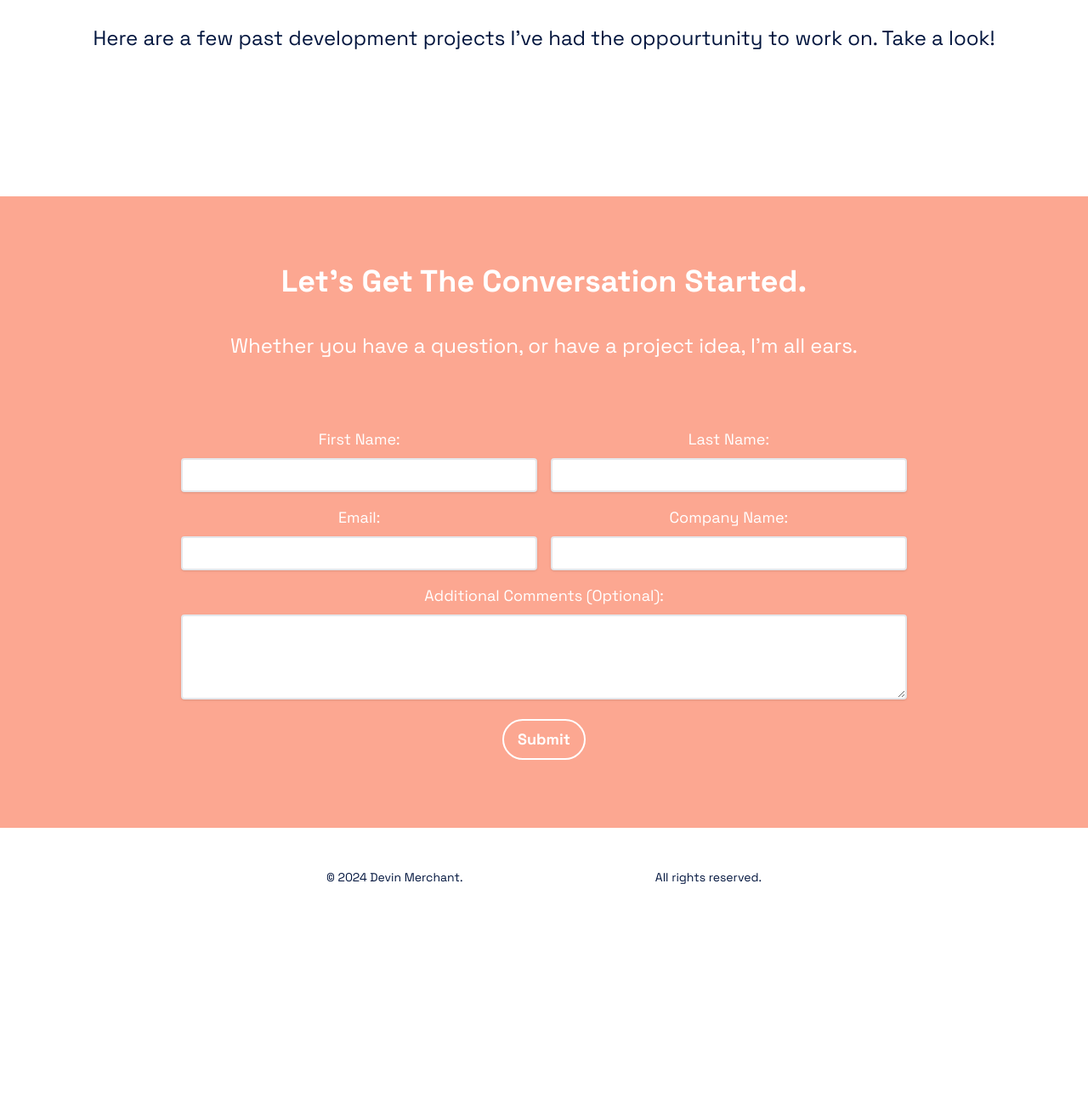
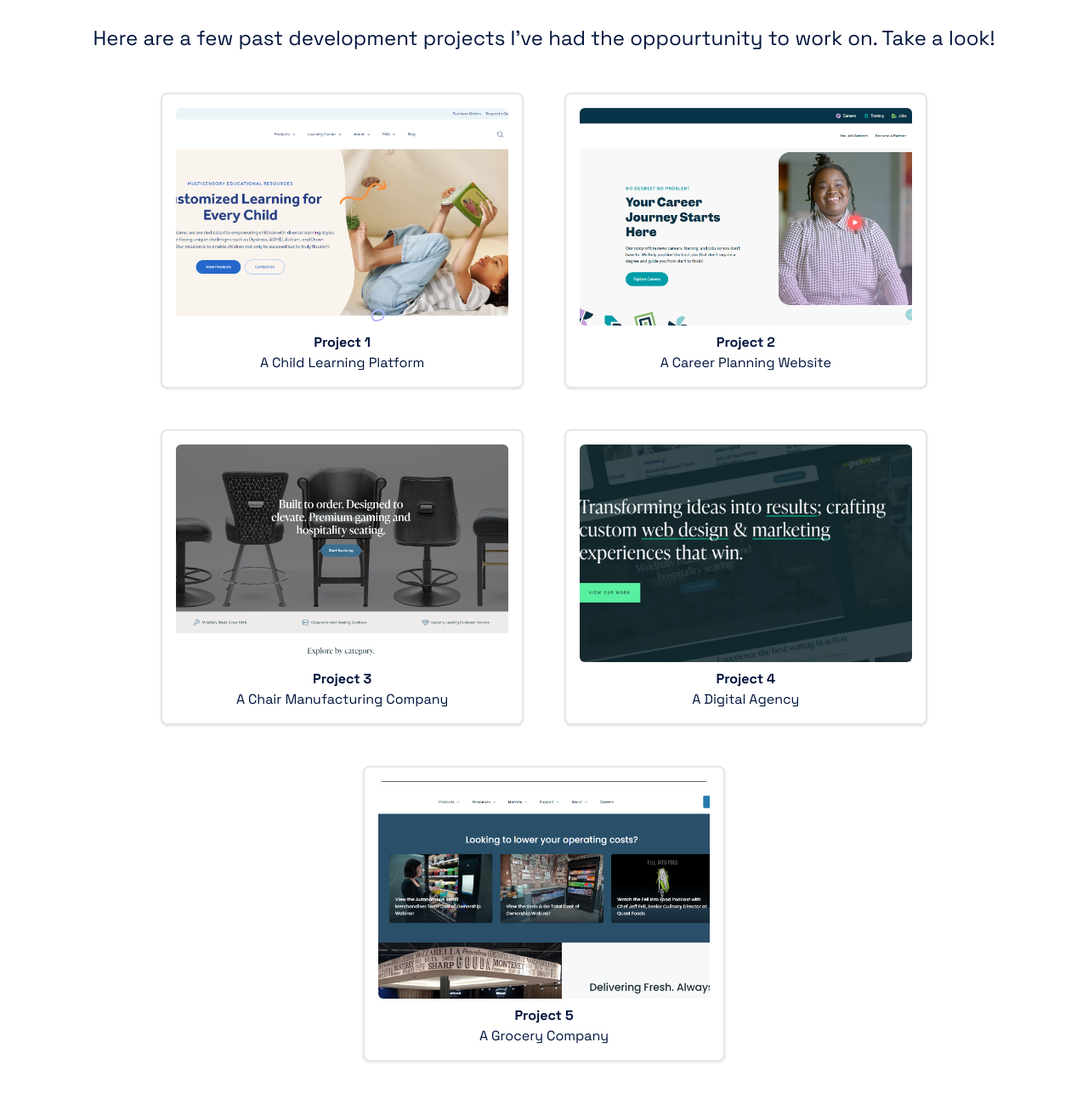
Before and after one commit to devinmerch/devinmerch.github.io, a website: page index.html in a window 1280 px wide. Shown: the part 2414-3700 px from the top of the page at 85% size. Before the commit the page ends 3504 px from the top, so only its background shows below. Drawn offline with nearby package versions, Linux system fonts and the light colour scheme; a web font is replaced by a local one.

Commit message:
adding cards

```diff
--- a/index.html
+++ b/index.html
@@ -202,6 +202,7 @@
       </section>
 
       <!-- Recent Work -->
+          <!-- Recent Work -->
     <section id="portfolio" class="mt-32 text-center">
       <h2 class="text-3xl font-bold mb-8 text-color-main text-center">
         My Recent Work
@@ -212,6 +213,91 @@
       </h2>
 
       <div class="flex justify-center flex-wrap gap-12">
+        <!-- Card 1 -->
+        <a
+          href="/"
+          target="_blank"
+          rel="noopener noreferrer"
+          class="bg-white p-4 shadow rounded-lg text-color-main block w-full md:w-1/2 lg:w-1/3 border-2 border-gray-200 hover:border-main transition ease-in duration-300"
+        >
+          <div class="text-color-main">
+            <img
+              src="images/example1.png"
+              alt="Project Name"
+              class="rounded-md object-cover h-64 w-full"
+            />
+            <h3 class="mt-2 font-bold">Project 1</h3>
+            <p>A Child Learning Platform</p>
+          </div>
+        </a>
+        <!-- Card 2 -->
+        <a
+          href="/"
+          target="_blank"
+          rel="noopener noreferrer"
+          class="bg-white p-4 shadow rounded-lg text-color-main block w-full md:w-1/2 lg:w-1/3 border-2 border-gray-200 hover:border-main transition ease-in duration-300"
+        >
+          <div class="text-color-main">
+            <img
+              src="images/example2.png"
+              alt="Project Name"
+              class="rounded-md object-cover h-64 w-full"
+            />
+            <h3 class="mt-2 font-bold">Project 2</h3>
+            <p>A Career Planning Website</p>
+          </div>
+        </a>
+        <!-- Card 3 -->
+        <a
+          href="/"
+          target="_blank"
+          rel="noopener noreferrer"
+          class="bg-white p-4 shadow rounded-lg text-color-main block w-full md:w-1/2 lg:w-1/3 border-2 border-gray-200 hover:border-main transition ease-in duration-300"
+        >
+          <div class="text-color-main">
+            <img
+              src="images/example3.png"
+              alt="Project Name"
+              class="rounded-md object-cover h-64 w-full"
+            />
+            <h3 class="mt-2 font-bold">Project 3</h3>
+            <p>A Chair Manufacturing Company</p>
+          </div>
+        </a>
+        <!-- Card 4 -->
+        <a
+          href="/"
+          target="_blank"
+          rel="noopener noreferrer"
+          class="bg-white p-4 shadow rounded-lg text-color-main block w-full md:w-1/2 lg:w-1/3 border-2 border-gray-200 hover:border-main transition ease-in duration-300"
+        >
+          <div class="text-color-main">
+            <img
+              src="images/example4.png"
+              alt="Project Name"
+              class="rounded-md object-cover h-64 w-full"
+            />
+            <h3 class="mt-2 font-bold">Project 4</h3>
+            <p>A Digital Agency</p>
+          </div>
+        </a>
+        <!-- Card 5 -->
+        <a
+          href="/"
+          target="_blank"
+          rel="noopener noreferrer"
+          class="bg-white p-4 shadow rounded-lg text-color-main block w-full md:w-1/2 lg:w-1/3 border-2 border-gray-200 hover:border-main transition ease-in duration-300 border-2 border-gray-200 hover:border-main transition ease-in duration-300"
+        >
+          <div class="text-color-main">
+            <img
+              src="images/example5.png"
+              alt="Project Name"
+              class="rounded-md object-cover h-64 w-full"
+            />
+            <h3 class="mt-2 font-bold">Project 5</h3>
+            <p>A Grocery Company</p>
+          </div>
+        </a>
       </div>
     </section>
 
```
Also changed, not shown: images/example1.png (added), images/example2.png (added), images/example3.png (added), images/example4.png (added), images/example5.png (added), 4 other files. Lines whose indentation alone changed are shown as unchanged.
